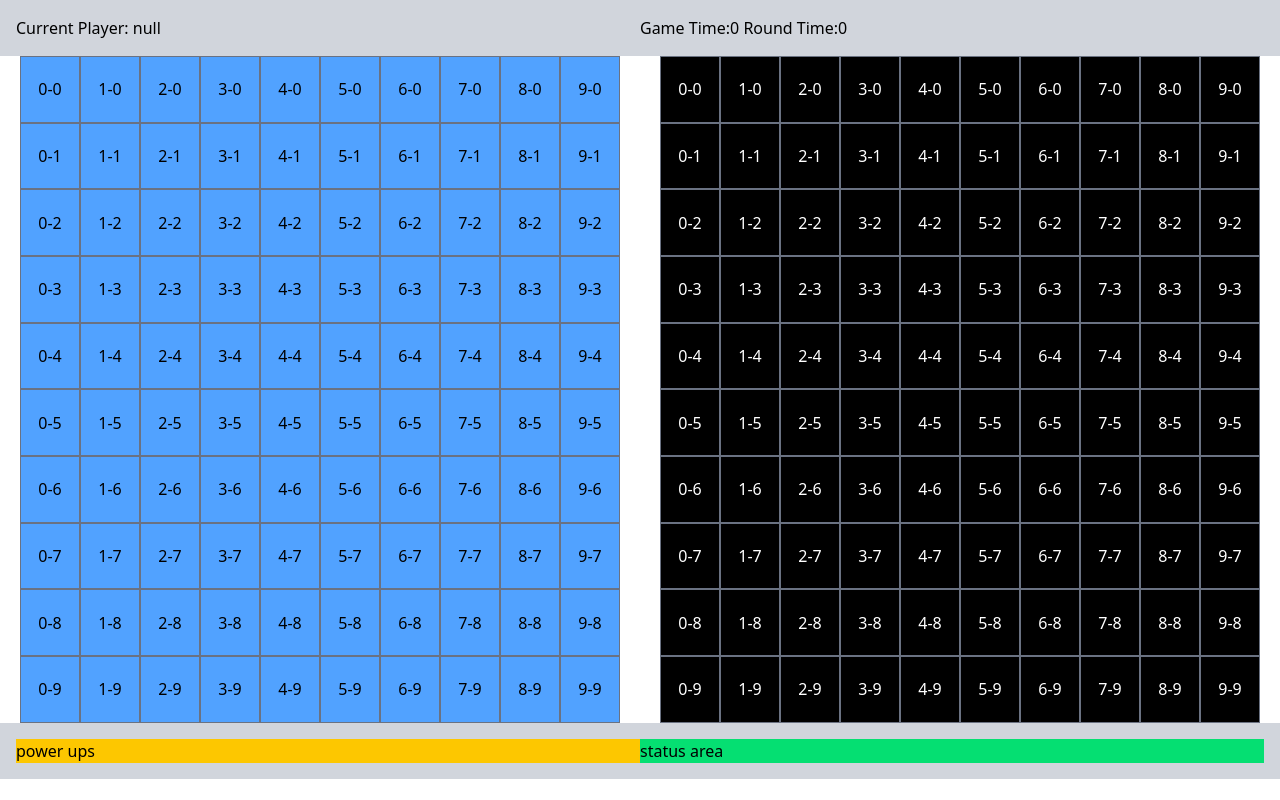
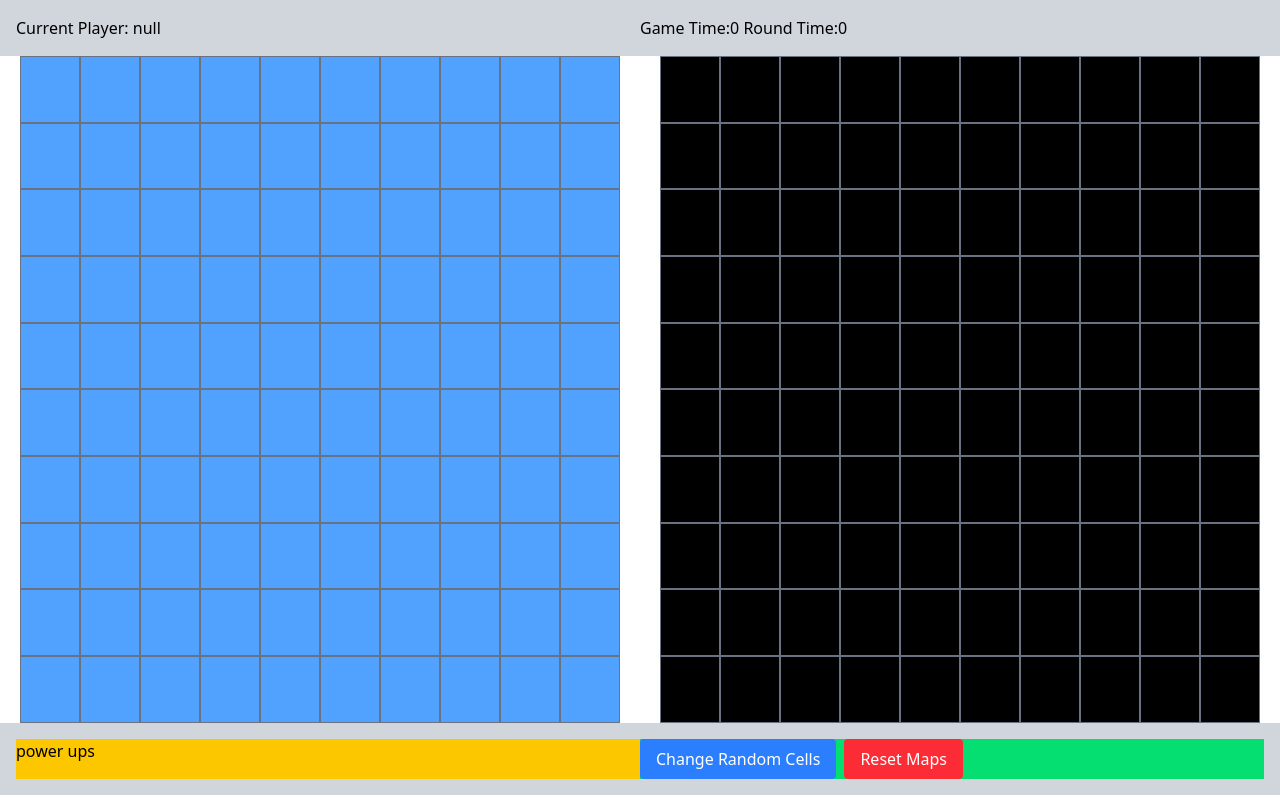
Before and after one commit to OcuarRiver57/JD_Battle_Boats, a React (Vite) app: page / in a window 1280 px wide. Built offline with nearby package versions, Linux system fonts and the light colour scheme.

Commit message:
some changes to how data is saved

```diff
--- a/src/App.jsx
+++ b/src/App.jsx
@@ -1,4 +1,29 @@
+// TO DO LIST
+/*
+- Implement the logic for placing ships on the grid
+- Implement the logic for moving ships on the grid
+- Implement the logic for attacking the opponent's grid
+- Implement the logic for ending a turn and switching players
+*/
+
+// where i left
+/*
+updateCellValue ln 53
+cell is not updating and rendering
+*/
+
+
 import { useState } from 'react'
+
+//GLOBAL_VARIABLES
+//in caps with underscores to make them easily identifiable
+let PLAYER_ACTION = "placing_ship"; // Possible values: "placing_ship", "moving_ship", "attacking"
+let PLAYER_TURN = 1; // 1 or 2
+
+let P1_SHIP_MAP = [[],[],[],[],[],[],[],[],[],[]];
+let P1_ATTACK_MAP = [[],[],[],[],[],[],[],[],[],[]];
+let P2_SHIP_MAP = [[],[],[],[],[],[],[],[],[],[]];
+let P2_ATTACK_MAP = [[],[],[],[],[],[],[],[],[],[]];
 
 
 function App() {
@@ -13,43 +38,272 @@ function App() {
 
       <div id="game_board" className = "flex flex-row h-10/12">
         <div id = "ship_grid" className = "flex-5/12 flex-col bg-blue-400 mx-5">
-          <CreateGrid value = "ship_grid"/>
+          <CreateGrid value = "a"/>
         </div>
         <div id = "attack_grid" className = "flex-5/12 flex-col bg-black text-white mx-5">
-          <CreateGrid value = "attack_grid"/>
+          <CreateGrid value = "b"/>
         </div>
       </div>
 
       <div id = "base_bar" className = "flex flex-row justify-left bg-gray-300 p-4">
         <div id = "powerup_area" className = "bg-yellow-400 flex-5/12"> power ups</div>
-        <div id = "status_area" className = "bg-green-400 flex-5/12"> status area</div>
+        <div id = "status_area" className = "bg-green-400 flex-5/12"> <AddTestingButtons/>{/*REMOVE THIS BEFORE PRODUCTIONS */} </div>
       </div>
     </div>
   )
 }
 
-export default App
+//#region grid Creation
+function createCell(gridID, row, col) {
+  const [cellValue, setCellValue] = useState("");
+  const updateCellValue = (newValue) => {
+    console.log(`Updating cell ${gridID}-${row}-${col} value to ${newValue}`);
+    setCellValue(newValue);
+  }
+  const cellId = `${gridID}-${row}-${col}`;
+  return (
+    <div
+      id={cellId}
+      key={cellId}
+      gamecellvalue={cellValue}
+      className="
+        w-full h-full border border-gray-500 flex items-center justify-center
+        hover:cursor-pointer hover:bg-orange-500
+      "
+      onClick={handleCellClick}
+    >
+    {/* cell contents */}
+    {cellValue}
+    </div>
+  );
+}
 
-function CreateGrid(gridType) {
-  const rows = 10;
-  const cols = 10;
-  let grid = [];
-
-  for (let i = 0; i < rows; i++) {
-    let row = [];
-    for (let j = 0; j < cols; j++) {
-      row.push(
-        <div id={`cord-${i}-${j}`} className="w-full h-full border border-gray-500 flex items-center justify-center">
-        {`${i}-${j}`}
+function CreateGrid(gridId, rows = 10, cols = 10) {
+    let cells = [];
+    for (let row = 0; row < rows; row++) {
+      for (let col = 0; col < cols; col++) {
+        cells.push(createCell(gridId, row, col));
+      }
+    }
+    return (
+        <div className="grid grid-cols-10 grid-rows-10 w-full h-full">
+          {cells}
         </div>
-      );
-    }
-    grid.push(
-      <div id= {"row-" + i}>
-        {row}
-      </div>
     );
   }
 
-  return <div id = {gridType} className="grid grid-cols-10 grid-rows-10 w-full h-full">{grid}</div>;
+  function handleCellClick(event) {
+  const cell = event.target;
+  console.log(`Cell clicked: ${cell.id}`);
+  // Add logic to handle the cell click, such as updating game state or sending a move to the server
+
+  if (PLAYER_ACTION == "moving_ship") MoveShip(cell);
+
+  if (PLAYER_ACTION == "attacking") Attack(cell);
+
+  if (PLAYER_ACTION == "placing_ship") PlaceShip(cell);
+
 }
+
+//#endregion
+
+//#region map Creation
+function CreateBlankMap(rows = 10, cols = 10) {
+  let map = [];
+
+
+  for (let x = 0; x < rows; x++) {
+    for (let y = 0; y < cols; y++) {
+      map[x][y] = "";
+    }
+  }
+
+  return map;
+}
+
+function CreateAllMaps() {
+  P1_SHIP_MAP = CreateBlankMap();
+  P1_ATTACK_MAP = CreateBlankMap();
+  P2_SHIP_MAP = CreateBlankMap();
+  P2_ATTACK_MAP = CreateBlankMap();
+}
+//#endregion
+
+//#region Saving and Loading map data
+function SaveMapData(cord) {
+  // POSSIBLY DEFUNCT AFTER CHANGING TO BACKEND STORAGE
+  //cords is in the format of "a-0-0" or "b-0-0"
+  //cords[0] is either "a" or "b" to determine which grid it is
+  //cords[1] is the row number and cords[2] is the column number
+  //cordState is the value of the gamecellvalue of the cell, which can be "ship", "hit", "miss", or empty
+  let cordState = document.getElementById(cord).gamecellvalue;
+
+  //if the cordState is "ship", then we need to save it to the appropriate ship list based on the player turn
+  if (cordState == "ship") {
+    if (cord[0] == "a" ) {
+      if (PLAYER_TURN == 1) {
+        P1_SHIP_MAP[cord] = cordState;
+      }
+      else {
+        P2_SHIP_MAP[cord] = cordState;
+      }
+      // the game should only try to save cordState "ship" if the cord is in grid "a" (ship grid)
+    } else throw new Error("Attempted to save ship data to grid b or invalid grid");
+  }
+
+  //if the cordState is "hit" or "miss", then we need to save it to the appropriate ship list and attack list based on the player turn
+  else {
+    if (cord[0] == "a" ) { // grid "a" shows the current player's ships
+      if (PLAYER_TURN == 1) {// if player 1 is attacking when this function is called
+        P2_SHIP_MAP[cord] = cordState; //update the ship list of the opponent player with the new cordState (hit or miss)
+        P1_ATTACK_MAP[cord] = cordState; //update the attack list of the current player with the new cordState (hit or miss)
+      }
+      else {// if p2 is attacking then do the update the corresponding lists for player 1 and player 2
+        P1_SHIP_MAP[cord] = cordState;
+        P2_ATTACK_MAP[cord] = cordState;
+      }
+    }
+  }
+}
+
+function SaveAllMapData() {
+  // POSSIBLY DEFUNCT AFTER CHANGING TO BACKEND STORAGE
+  for (let i = 0; i < 10; i++) {// for each row in grid "a" and "b"
+    for (let j = 0; j < 10; j++) {// for each column in each row
+      // if cell is not empty, save the data to the appropriate list
+      if (document.getElementById(`a-${i}-${j}`).gamecellvalue != "")
+        SaveMapData(`a-${i}-${j}`);
+
+      // if cell is not empty, save the data to the appropriate list
+      if (document.getElementById(`b-${i}-${j}`).gamecellvalue != "")
+        SaveMapData(`b-${i}-${j}`);
+    }
+  }
+}
+
+function LoadMapData(cord) {
+  //short hand to get the value of the cell in the grid
+  let mapCell = document.getElementById(cord).gamecellvalue;
+  if (PLAYER_TURN == 1) {
+    if (cord[0] == "a") {
+      mapCell.updateCellValue(P1_SHIP_MAP[cord])
+    }
+    else if (cord[0] == "b") {
+      mapCell.updateCellValue(P1_ATTACK_MAP[cord] || "");
+    }
+  }
+  else if (PLAYER_TURN == 2) {
+    if (cord[0] == "a") {
+      mapCell.updateCellValue(P2_SHIP_MAP[cord]);
+    }
+    else if (cord[0] == "b") {
+      mapCell.updateCellValue(P2_ATTACK_MAP[cord]);
+    }
+  }
+}
+
+function LoadAllMapData() {
+    for (let i = 0; i < 10; i++) {// for each row in grid "a" and "b"
+    for (let j = 0; j < 10; j++) {// for each column in each row
+      LoadMapData(`a-${i}-${j}`);
+      LoadMapData(`b-${i}-${j}`);
+    }
+  }
+}
+//#endregion
+
+//#region player actionhandlers
+function PlaceShip(cell) {
+  const cord = cell.id;
+  console.log("place ship not implemented")// Handle placing ship logic
+
+  SaveMapData(cord);
+}
+
+function MoveShip(cell) {
+  const cord = cell.id;
+  console.log("move ship not implemented")// Handle moving ship logic
+
+  SavemapData(cord);
+}
+
+function Attack(cell) {
+  const cord = cell.id;
+  console.log("attacking not implemented")// Handle attacking logic
+
+  SaveMapData(cord);
+}
+//#endregion
+
+//#region Game functions
+function InitGame() {
+  CreateAllMaps();
+  LoadAllMapData();
+}
+
+function EndTurn() {
+  // Save the current game state before ending the turn
+  SaveAllMapData();
+
+  // Switch player turn
+  PLAYER_TURN = (PLAYER_TURN === 1) ? 2 : 1;
+
+  // Load the game state for the new player
+  LoadAllMapData();
+}
+//#endregion
+
+//#region test functions
+
+function changeRandomCells() {
+  let randomGrid = Math.random() < 0.5 ? "a" : "b";
+  let random100 = Math.floor(Math.random() * 100);
+  let random3 = Math.floor(Math.random() * 3);
+
+  let randomValue = "";
+  if (random3 == 0) randomValue = "ship";
+  else if (random3 == 1) randomValue = "hit";
+  else randomValue = "miss";
+
+  console.log(`Changing ${random100} cells in grid ${randomGrid} to value ${randomValue}`);
+  for (let i = 0; i < random100; i++) {
+    let randomRow = Math.floor(Math.random() * 10);
+    let randomCol = Math.floor(Math.random() * 10);
+    let cellId = `${randomGrid}-${randomRow}-${randomCol}`;
+    if (randomGrid == "a") {
+      P1_SHIP_MAP[cellId] = randomValue;
+      P2_ATTACK_MAP[cellId] = randomValue;
+    }
+    else if (randomGrid == "b") {
+      P1_ATTACK_MAP[cellId] = randomValue;
+      P2_SHIP_MAP[cellId] = randomValue;
+    }
+    console.log(`Changed cell ${cellId} to value ${randomValue}`);
+  }
+  console.log(`changed ${random100} cells in grid ${randomGrid} to value ${randomValue}`);
+}
+
+function ResetMaps() {
+  P1_ATTACK_MAP = {};
+  P1_SHIP_MAP = {};
+  P2_ATTACK_MAP = {};
+  P2_SHIP_MAP = {};
+  LoadAllMapData();
+}
+
+function AddTestingButtons() {
+  return (
+    <div >
+      <button className="bg-blue-500 text-white px-4 py-2 rounded mr-2" onClick={changeRandomCells}>
+        Change Random Cells
+      </button>
+      <button className="bg-red-500 text-white px-4 py-2 rounded" onClick={ResetMaps}>
+        Reset Maps
+      </button>
+    </div>
+  )
+}
+
+//#endregion
+
+export default App
```
Also changed, not shown: 1 other file (tests, documents, lock files or other folders).
